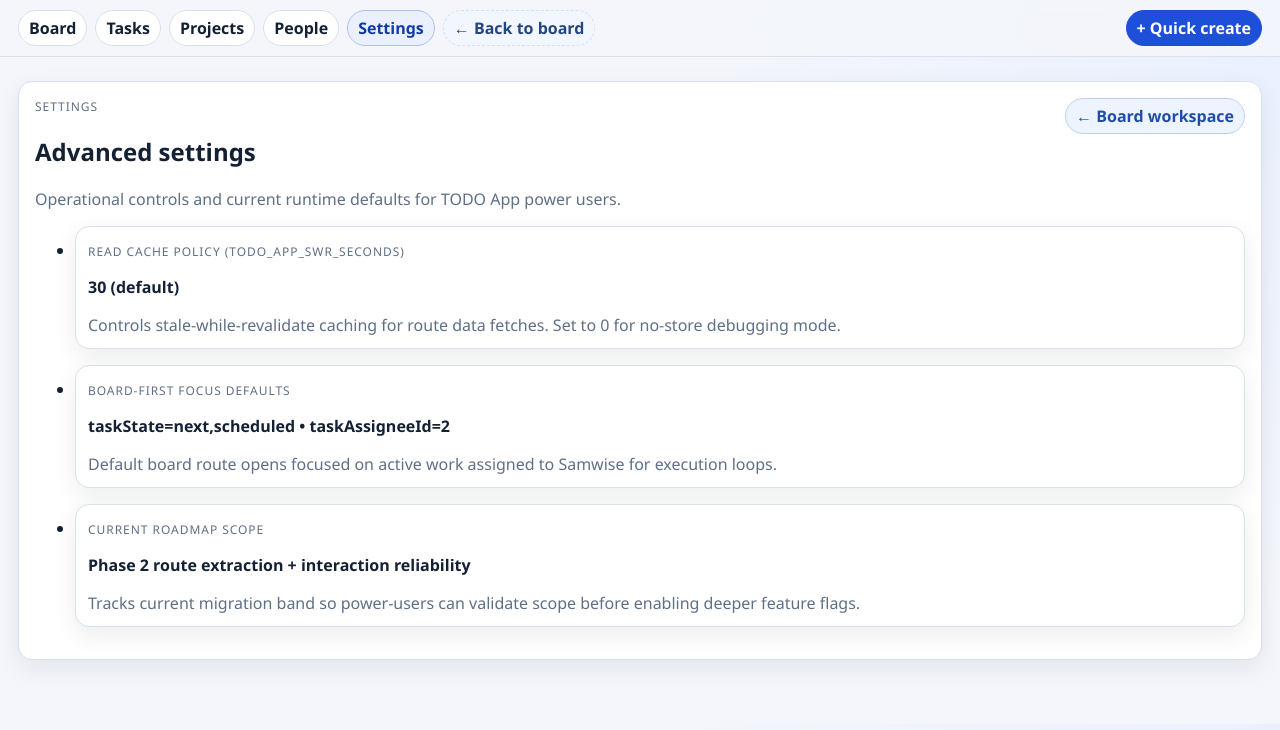
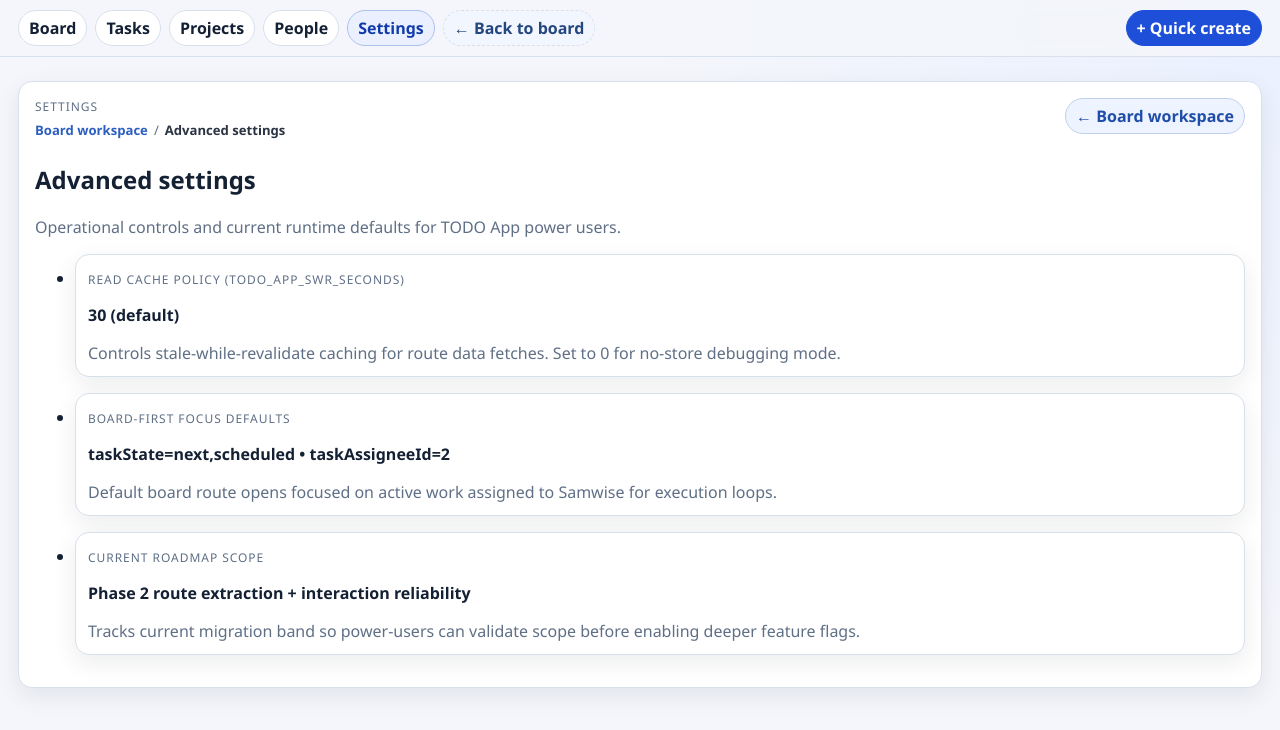
Before and after one commit to samwise-bot/todo-app, a Next.js app in the folder frontend/: page /settings in a window 1280 px wide. Shown: the top 730 px of the page. Built offline with nearby package versions, Linux system fonts and the light colour scheme.

Commit message:
feat(settings): add board breadcrumb context for advanced controls

```diff
--- a/frontend/app/globals.css
+++ b/frontend/app/globals.css
@@ -120,6 +120,29 @@ a:hover {
   justify-content: space-between;
   gap: 10px;
   margin-bottom: 10px;
+}
+
+.settings-breadcrumb {
+  margin: 6px 0 4px;
+  display: inline-flex;
+  align-items: center;
+  gap: 6px;
+  color: var(--muted);
+  font-size: 0.82rem;
+}
+
+.settings-breadcrumb a {
+  color: #2d5fc0;
+  font-weight: 600;
+}
+
+.settings-breadcrumb a:hover {
+  text-decoration: underline;
+}
+
+.settings-breadcrumb strong {
+  color: #2a3342;
+  font-weight: 600;
 }
 
 .settings-return-chip {
--- a/frontend/app/settings/page.tsx
+++ b/frontend/app/settings/page.tsx
@@ -45,6 +45,11 @@ export default function SettingsPage() {
         <div className="settings-header-row">
           <div>
             <p className="eyebrow">Settings</p>
+            <p className="settings-breadcrumb" aria-label="Board workspace breadcrumb context">
+              <Link href="/board">Board workspace</Link>
+              <span aria-hidden="true">/</span>
+              <strong>Advanced settings</strong>
+            </p>
             <h1>Advanced settings</h1>
             <p className="muted">Operational controls and current runtime defaults for TODO App power users.</p>
           </div>
```
Also changed, not shown: 4 other files (tests, documents, lock files or other folders).
